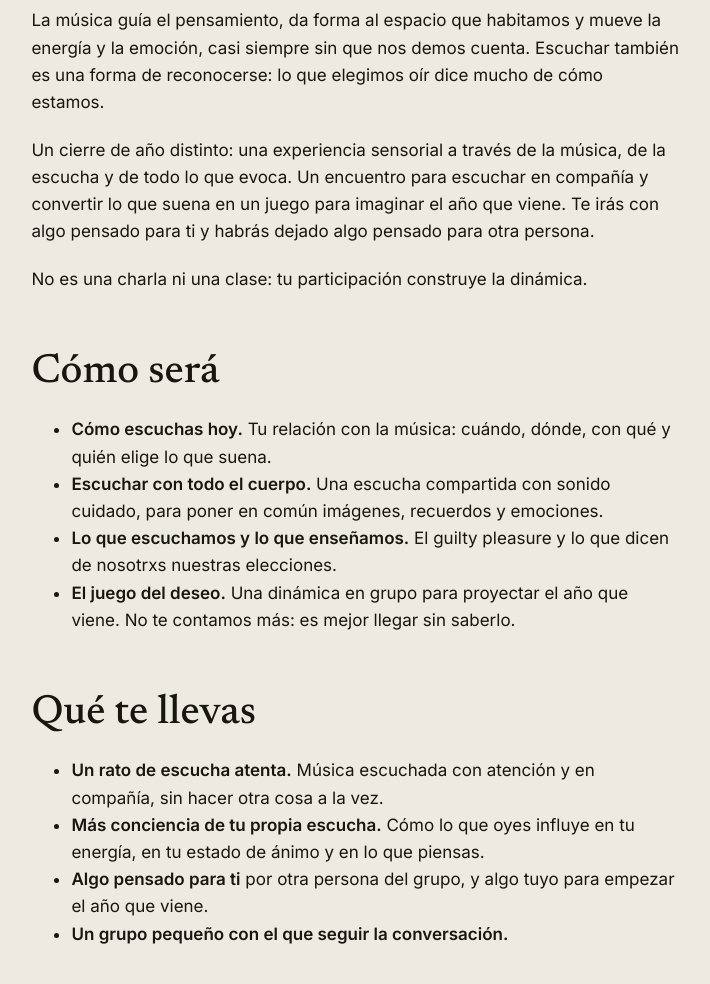
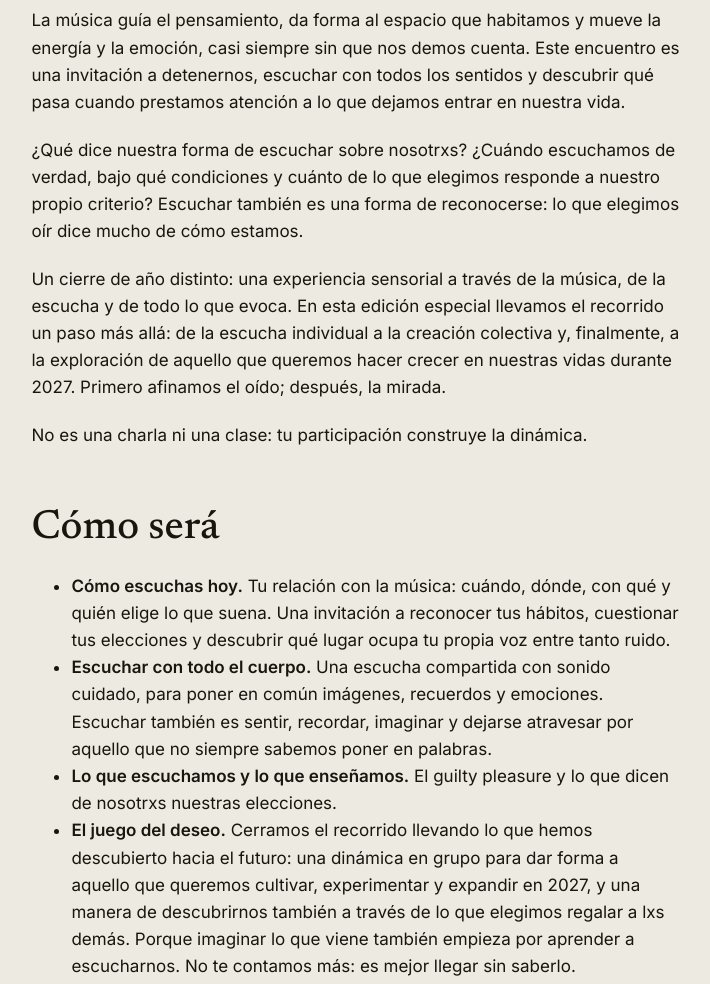
Before and after one commit to fraccctalclub/fraccctal-web, a plain HTML site: page encuentro-ver-de-oido.html in a window 1280 px wide. Shown: the part 1120-2104 px from the top of the page, without its empty margins (284-994 px from the left). Drawn offline with Linux system fonts and the light colour scheme; a script that the page names is missing.

Commit message:
Ver de oído: aportes de Nat en la intro, 'Cómo será' y 'Qué te llevas', sin revelar la parte final
Co-Authored-By: Claude Fable 5.2 <noreply@anthropic.com>

```diff
--- a/encuentro-ver-de-oido.html
+++ b/encuentro-ver-de-oido.html
@@ -223,25 +223,28 @@
 
     <p>¿Cuándo fue la última vez que elegiste qué escuchar? Entre playlists automáticas, recomendaciones y lo que suena de fondo, la música llega sola. Este encuentro es para volver a escuchar con atención: conectar lo que suena con lo que sentimos.</p>
 
-    <p>La música guía el pensamiento, da forma al espacio que habitamos y mueve la energía y la emoción, casi siempre sin que nos demos cuenta. Escuchar también es una forma de reconocerse: lo que elegimos oír dice mucho de cómo estamos.</p>
+    <p>La música guía el pensamiento, da forma al espacio que habitamos y mueve la energía y la emoción, casi siempre sin que nos demos cuenta. Este encuentro es una invitación a detenernos, escuchar con todos los sentidos y descubrir qué pasa cuando prestamos atención a lo que dejamos entrar en nuestra vida.</p>
 
-    <p>Un cierre de año distinto: una experiencia sensorial a través de la música, de la escucha y de todo lo que evoca. Un encuentro para escuchar en compañía y convertir lo que suena en un juego para imaginar el año que viene. Te irás con algo pensado para ti y habrás dejado algo pensado para otra persona.</p>
+    <p>¿Qué dice nuestra forma de escuchar sobre nosotrxs? ¿Cuándo escuchamos de verdad, bajo qué condiciones y cuánto de lo que elegimos responde a nuestro propio criterio? Escuchar también es una forma de reconocerse: lo que elegimos oír dice mucho de cómo estamos.</p>
+
+    <p>Un cierre de año distinto: una experiencia sensorial a través de la música, de la escucha y de todo lo que evoca. En esta edición especial llevamos el recorrido un paso más allá: de la escucha individual a la creación colectiva y, finalmente, a la exploración de aquello que queremos hacer crecer en nuestras vidas durante 2027. Primero afinamos el oído; después, la mirada.</p>
 
     <p>No es una charla ni una clase: tu participación construye la dinámica.</p>
 
     <h2 style="margin-top:56px">Cómo será</h2>
     <ul>
-      <li><strong>Cómo escuchas hoy.</strong> Tu relación con la música: cuándo, dónde, con qué y quién elige lo que suena.</li>
-      <li><strong>Escuchar con todo el cuerpo.</strong> Una escucha compartida con sonido cuidado, para poner en común imágenes, recuerdos y emociones.</li>
+      <li><strong>Cómo escuchas hoy.</strong> Tu relación con la música: cuándo, dónde, con qué y quién elige lo que suena. Una invitación a reconocer tus hábitos, cuestionar tus elecciones y descubrir qué lugar ocupa tu propia voz entre tanto ruido.</li>
+      <li><strong>Escuchar con todo el cuerpo.</strong> Una escucha compartida con sonido cuidado, para poner en común imágenes, recuerdos y emociones. Escuchar también es sentir, recordar, imaginar y dejarse atravesar por aquello que no siempre sabemos poner en palabras.</li>
       <li><strong>Lo que escuchamos y lo que enseñamos.</strong> El guilty pleasure y lo que dicen de nosotrxs nuestras elecciones.</li>
-      <li><strong>El juego del deseo.</strong> Una dinámica en grupo para proyectar el año que viene. No te contamos más: es mejor llegar sin saberlo.</li>
+      <li><strong>El juego del deseo.</strong> Cerramos el recorrido llevando lo que hemos descubierto hacia el futuro: una dinámica en grupo para dar forma a aquello que queremos cultivar, experimentar y expandir en 2027, y una manera de descubrirnos también a través de lo que elegimos regalar a lxs demás. Porque imaginar lo que viene también empieza por aprender a escucharnos. No te contamos más: es mejor llegar sin saberlo.</li>
     </ul>
 
     <h2 style="margin-top:56px">Qué te llevas</h2>
     <ul>
       <li><strong>Un rato de escucha atenta.</strong> Música escuchada con atención y en compañía, sin hacer otra cosa a la vez.</li>
       <li><strong>Más conciencia de tu propia escucha.</strong> Cómo lo que oyes influye en tu energía, en tu estado de ánimo y en lo que piensas.</li>
-      <li><strong>Algo pensado para ti</strong> por otra persona del grupo, y algo tuyo para empezar el año que viene.</li>
+      <li><strong>Algo pensado para ti</strong> por otra persona del grupo.</li>
+      <li><strong>Una proyección propia para 2027.</strong> Aquello que quieres explorar, cuidar y hacer crecer en el nuevo año, nacido de la escucha y de lo que has descubierto sobre ti.</li>
       <li><strong>Un grupo pequeño con el que seguir la conversación.</strong></li>
     </ul>
 
```
